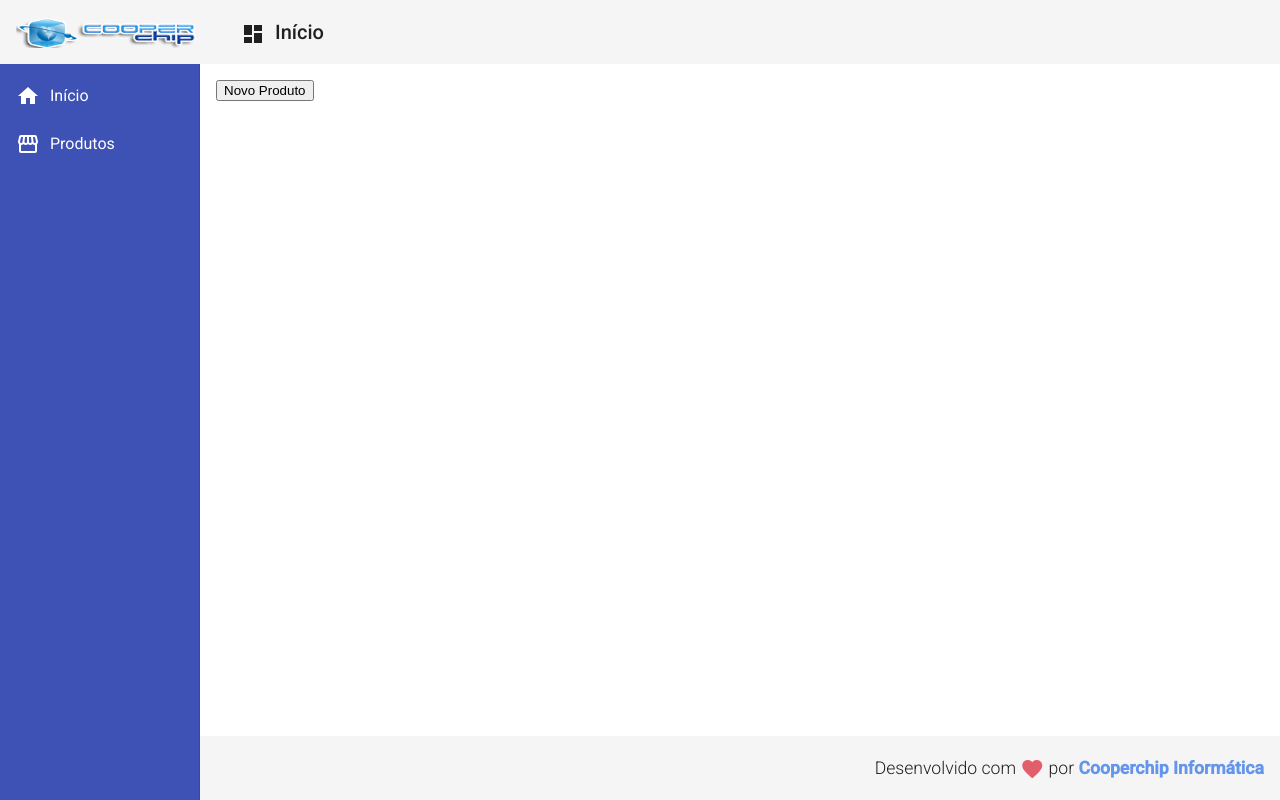
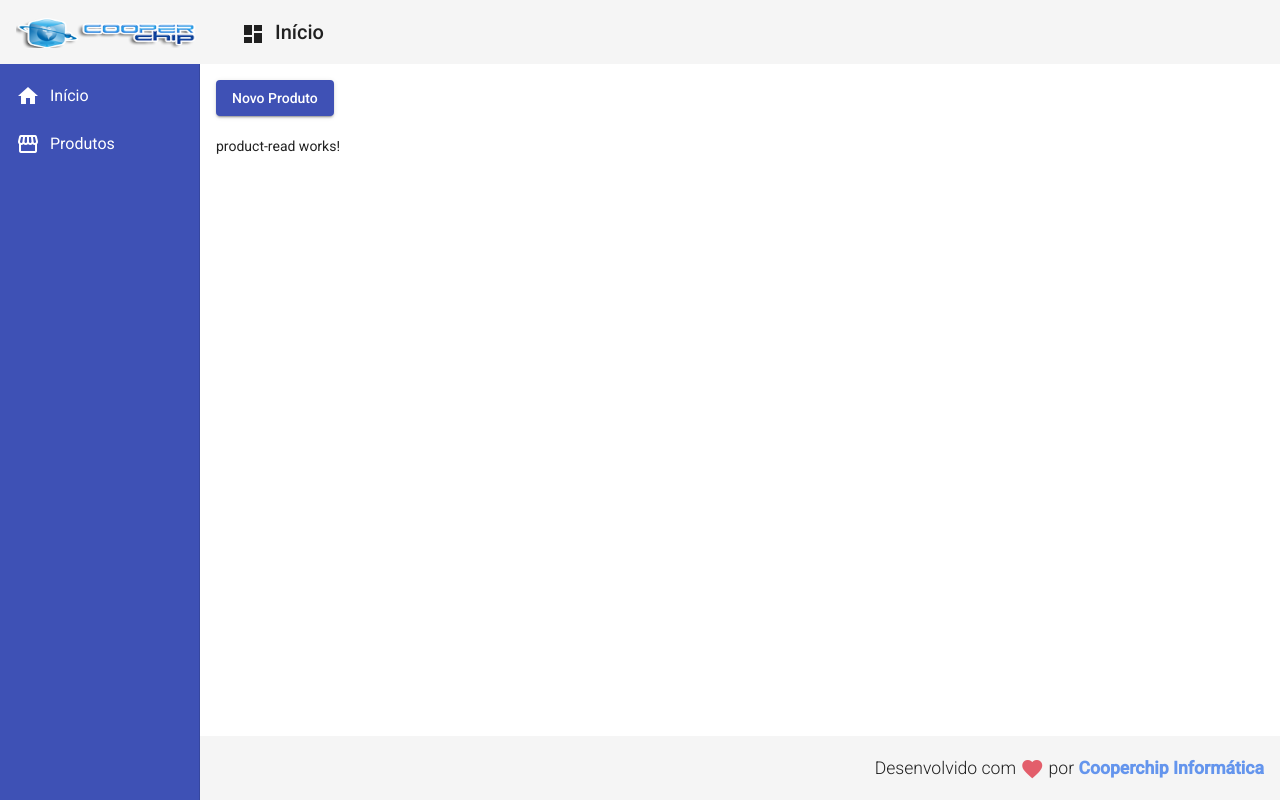
Before and after one commit to carlosItDevelop/ngNotas, an Angular app in the folder frontend/: page /products in a window 1280 px wide. Built offline with nearby package versions, Linux system fonts and the light colour scheme; no server answers.

Commit message:
Add product-read-component e carregando no console.log por enquanto, através do OnInit do product-service

```diff
--- a/frontend/src/app/app.module.ts
+++ b/frontend/src/app/app.module.ts
@@ -25,7 +25,8 @@
 
 import { FormsModule } from '@angular/forms';
 import { MatFormField, MatFormFieldModule } from '@angular/material/form-field'
-import { MatInputModule } from '@angular/material/input'
+import { MatInputModule } from '@angular/material/input';
+import { ProductReadComponent } from './components/product/product-read/product-read.component'
 
 @NgModule({
   declarations: [
@@ -36,7 +37,8 @@
     HomeComponent,
     ProductCrudComponent,
     RedDirective,
-    ProductCreateComponent
+    ProductCreateComponent,
+    ProductReadComponent
   ],
   imports: [
     BrowserModule,
--- a/frontend/src/app/components/product/product-create/product-create.component.css
+++ b/frontend/src/app/components/product/product-create/product-create.component.css
@@ -4,6 +4,5 @@
 }
 
 button {
-    margin-top: 15px;
-    margin-right: 10px;
+    margin: 15px 10px 0px 0px;
 }
--- /dev/null
+++ b/frontend/src/app/components/product/product-read/product-read.component.html
@@ -0,0 +1 @@
+<p>product-read works!</p>
--- /dev/null
+++ b/frontend/src/app/components/product/product-read/product-read.component.ts
@@ -0,0 +1,23 @@
+import { Product } from './../product.model';
+import { Component, OnInit } from '@angular/core';
+import { ProductService } from '../product.service';
+
+@Component({
+  selector: 'app-product-read',
+  templateUrl: './product-read.component.html',
+  styleUrls: ['./product-read.component.css']
+})
+export class ProductReadComponent implements OnInit {
+
+  products: Product[]
+
+  constructor(private productService: ProductService) { }
+
+  ngOnInit(): void {
+    this.productService.read().subscribe(products => {
+      this.products = products;
+      console.log(products);
+    })
+  }
+
+}
--- a/frontend/src/app/components/product/product.service.ts
+++ b/frontend/src/app/components/product/product.service.ts
@@ -1,3 +1,4 @@
+import { ProductCreateComponent } from './product-create/product-create.component';
 import { Product } from './product.model';
 import { Injectable } from '@angular/core';
 import { MatSnackBar } from '@angular/material/snack-bar';
@@ -26,4 +27,8 @@
     return this.http.post<Product>(this.baseUrl, product)
   }
 
+  read(): Observable<Product[]> {
+    return this.http.get<Product[]>(this.baseUrl)
+  }
+
 }
--- a/frontend/src/app/views/product-crud/product-crud.component.css
+++ b/frontend/src/app/views/product-crud/product-crud.component.css
@@ -0,0 +1,3 @@
+button {
+    margin-bottom: 20px;
+}
--- a/frontend/src/app/views/product-crud/product-crud.component.html
+++ b/frontend/src/app/views/product-crud/product-crud.component.html
@@ -1,3 +1,5 @@
-<button mat-raiser-button (click)="navigateToProductCreate()">
+<button mat-raised-button color="primary" (click)="navigateToProductCreate()">
     Novo Produto
 </button>
+
+<app-product-read></app-product-read>
```
Also changed, not shown: frontend/src/app/components/product/product-read/product-read.component.css (added), 2 other files (tests, documents, lock files or other folders).
